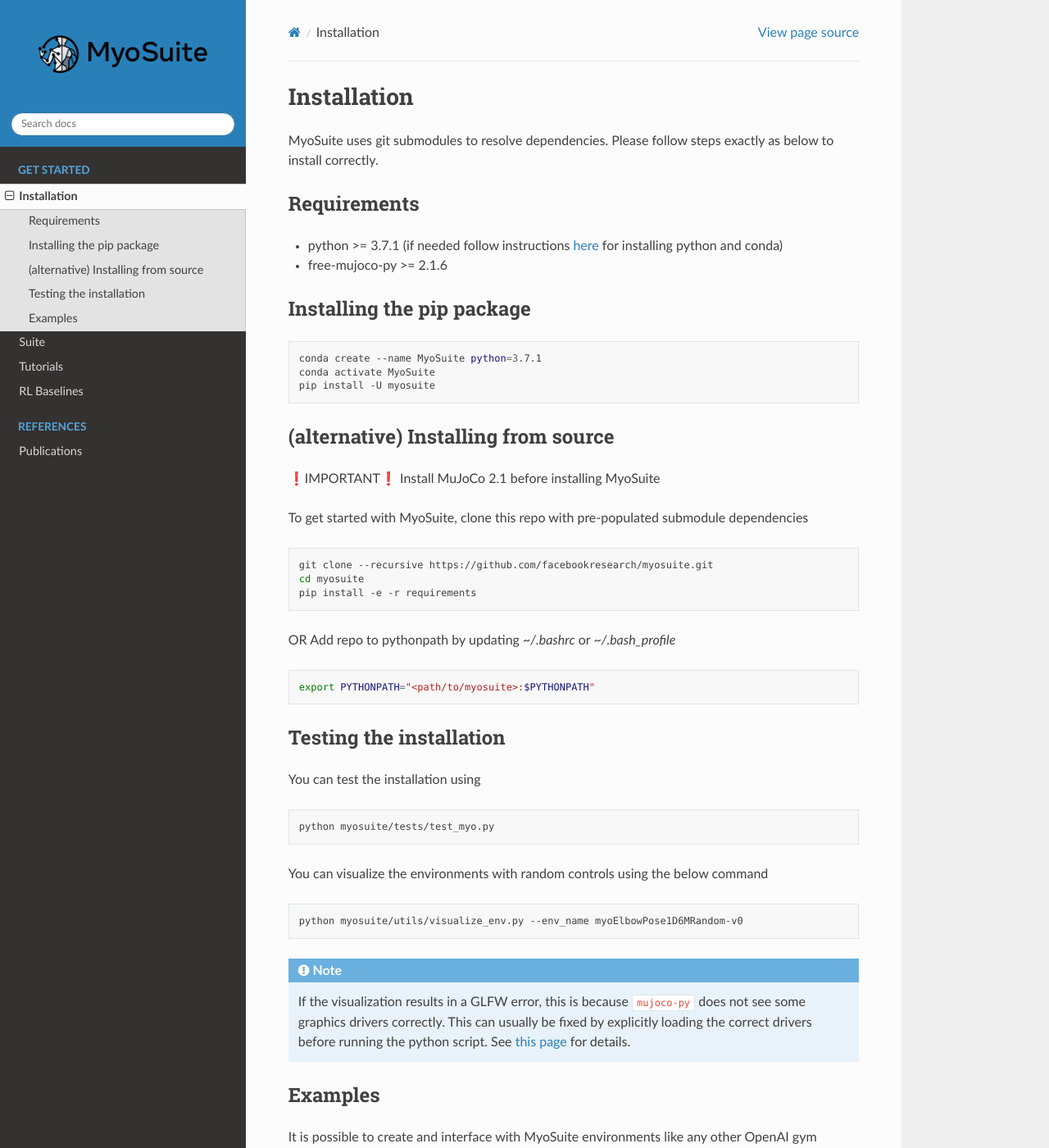
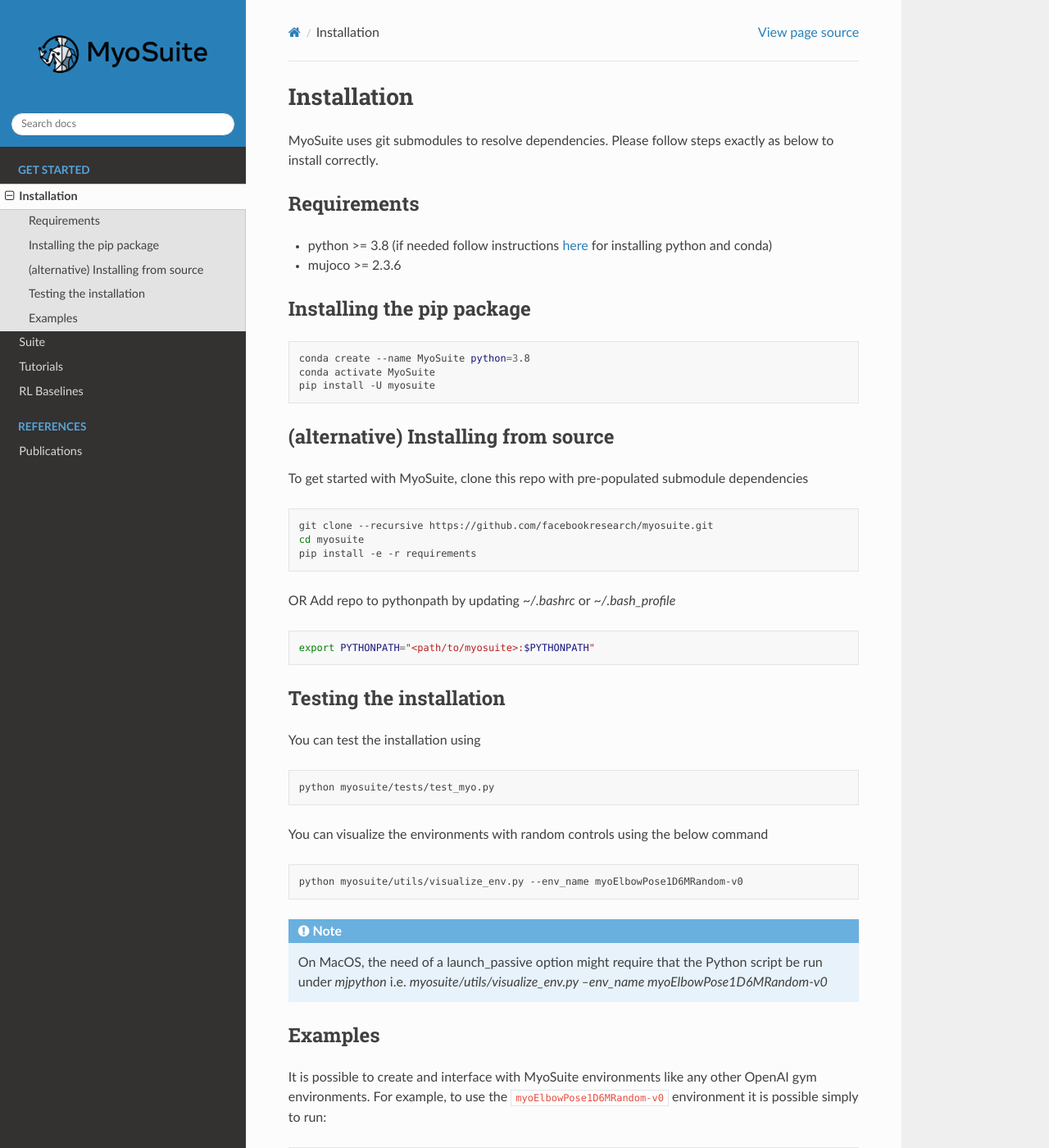
Before and after one commit to MyoHub/myosuite, a Sphinx documentation site: the page built from docs/source/install.rst, in a window 1280 px wide and 1400 px high. Shown: the whole window at 82% size. Built offline with Sphinx 7.4.7 and the Read the Docs theme 2.0.0, drawn with Linux system fonts in a browser that asks for light colours; some of the changed text lies outside the part shown.

Commit message:
Update install.rst

```diff
--- a/docs/source/install.rst
+++ b/docs/source/install.rst
@@ -8,8 +8,8 @@ Please follow steps exactly as below to install correctly.
 
 Requirements
 ~~~~~~~~~~~~
-* python >= 3.7.1 (if needed follow instructions `here <https://docs.conda.io/en/latest/miniconda.html>`_ for installing python and conda)
-* free-mujoco-py >= 2.1.6
+* python >= 3.8 (if needed follow instructions `here <https://docs.conda.io/en/latest/miniconda.html>`_ for installing python and conda)
+* mujoco >= 2.3.6
 
 
 Installing the pip package
@@ -17,14 +17,13 @@ Installing the pip package
 
 .. code-block:: bash
 
-   conda create --name MyoSuite python=3.7.1
+   conda create --name MyoSuite python=3.8
    conda activate MyoSuite
    pip install -U myosuite
 
 
 (alternative) Installing from source
 ~~~~~~~~~~~~~~~~~~~~~~~~~~~~~~~~~~~~~~~~
-❗IMPORTANT❗ Install MuJoCo 2.1 before installing MyoSuite
 
 To get started with MyoSuite, clone this repo with pre-populated submodule dependencies
 
@@ -56,9 +55,8 @@ You can visualize the environments with random controls using the below command
    python myosuite/utils/visualize_env.py --env_name myoElbowPose1D6MRandom-v0
 
 .. note::
-   If the visualization results in a GLFW error, this is because ``mujoco-py`` does not see some graphics drivers correctly.
-   This can usually be fixed by explicitly loading the correct drivers before running the python script.
-   See `this page <https://github.com/aravindr93/mjrl/tree/master/setup#known-issues>`_ for details.
+   On MacOS, the need of a launch_passive option might require that the Python script be run under `mjpython` i.e.
+   `myosuite/utils/visualize_env.py --env_name myoElbowPose1D6MRandom-v0`
 
 Examples
 ~~~~~~~~~
```
Also changed, not shown: other parts of docs/source/install.rst (+2 -2 lines).
